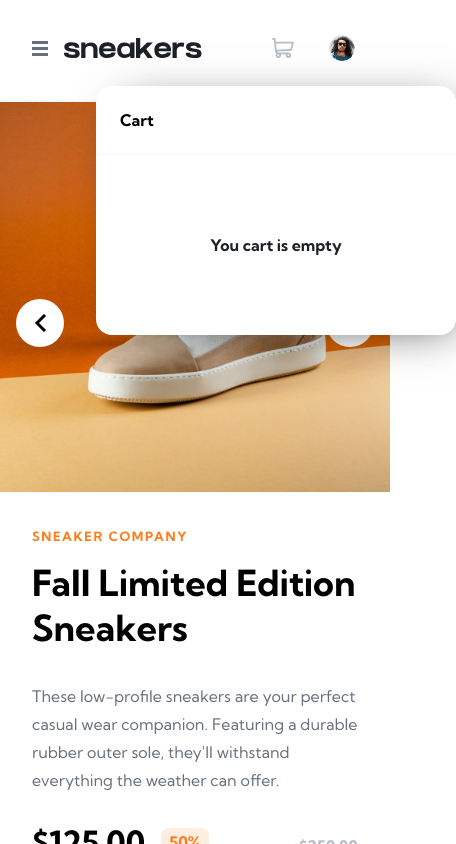
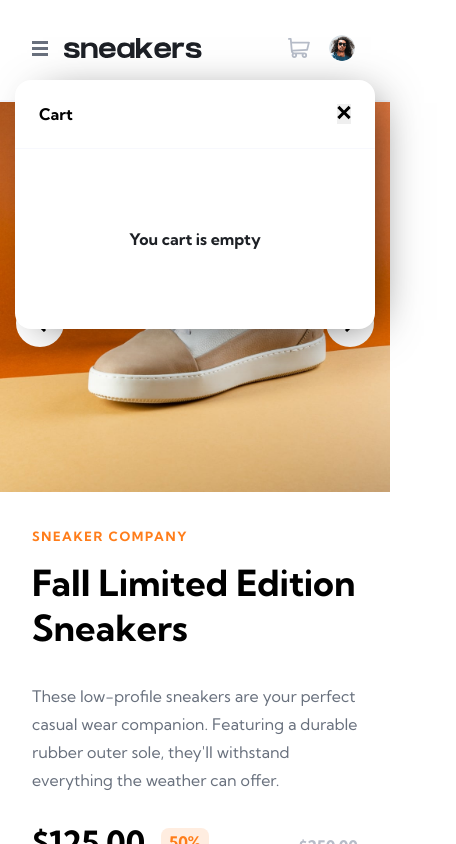
Before and after one commit to ABojo/ecommerce-page, a React (Vite) app: page / in a window 390 px wide. Both pictures are taken after a click on the button 283 px from the left and 50 px from the top of the page. Shown: the top 844 px of the page, 456 px wide, since content can reach past the window. Built offline with nearby package versions, Linux system fonts and the light colour scheme.

Commit message:
made cart responsive on smaller screens and added a close button to the head of the dropdown so its easy to close when scrolling on smaller screens

```diff
--- a/src/components/Cart/Cart.module.scss
+++ b/src/components/Cart/Cart.module.scss
@@ -12,7 +12,7 @@
     cursor: pointer;
 
     @media (max-width: bp.$xsm) {
-      margin-right: 2rem;
+      margin-right: 1rem;
     }
 
     &:hover {
@@ -45,11 +45,38 @@
   border-radius: 1rem;
   z-index: 1;
 
+  @media (max-width: bp.$lg) {
+    left: -15rem;
+  }
+
+  @media (max-width: bp.$xsm) {
+    left: -20rem;
+    position: fixed;
+    top: 5rem;
+    left: 50%;
+    transform: translateX(-50%);
+    width: 90%;
+  }
+
   &__head {
     padding: 1.5rem;
     border-bottom: 1px solid var(--color-gray-blue-2);
     font-weight: 700;
     color: var(--color-black);
+    display: flex;
+    align-items: center;
+    justify-content: space-between;
+  }
+
+  &__close {
+    background-color: none;
+    border: none;
+    cursor: pointer;
+    transition: all 0.2s;
+
+    &:hover {
+      color: var(--color-gray-blue-1);
+    }
   }
 
   &__body {
--- a/src/components/Cart/Cart.tsx
+++ b/src/components/Cart/Cart.tsx
@@ -25,7 +25,18 @@ export default function Cart() {
       </button>
       {isOpen ? (
         <div className={styles.dropdown}>
-          <div className={styles.dropdown__head}>Cart</div>
+          <div className={styles.dropdown__head}>
+            <span>Cart</span>
+            <button className={styles.dropdown__close} onClick={toggleCart}>
+              <svg width="14" height="15" xmlns="http://www.w3.org/2000/svg">
+                <path
+                  d="m11.596.782 2.122 2.122L9.12 7.499l4.597 4.597-2.122 2.122L7 9.62l-4.595 4.597-2.122-2.122L4.878 7.5.282 2.904 2.404.782l4.595 4.596L11.596.782Z"
+                  fill="currentColor"
+                  fillRule="evenodd"
+                />
+              </svg>
+            </button>
+          </div>
           <div className={styles.dropdown__body}>
             {cartItems.length ? (
               <>
```
